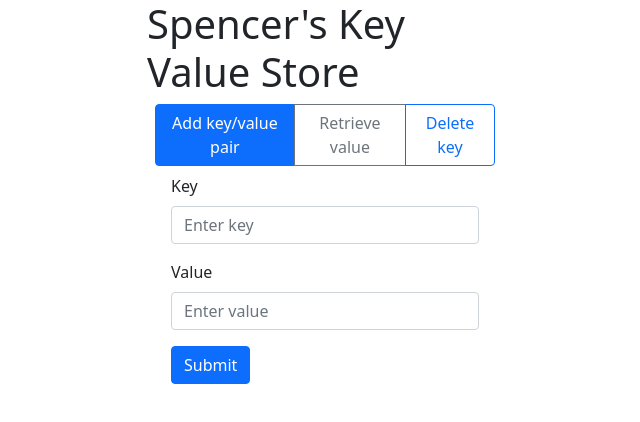
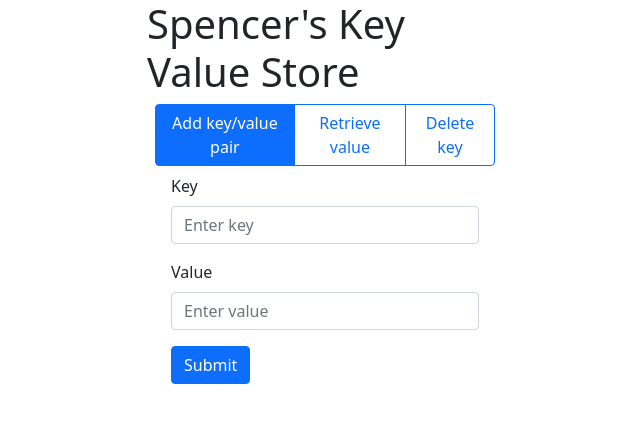
Before and after one commit to McMastS/censys-takehome, a React (Create React App) app in the folder frontend/: page / in a window 1280 px wide. Shown: the top 422 px of the page, without its empty margins (315-955 px from the left). Built offline with nearby package versions, Linux system fonts and the light colour scheme.

Commit message:
Update retrieve value button colour

```diff
--- a/frontend/src/components/ActionSelector.tsx
+++ b/frontend/src/components/ActionSelector.tsx
@@ -23,7 +23,7 @@ const ActionSelector = ({ selectedAction, setError, setSelectedAction }: ActionS
       </Button>
       <Button
         variant={selectedAction === SelectedAction.RetrieveValue
-          ? "secondary" : "outline-secondary"}
+          ? "primary" : "outline-primary"}
         onClick={() => {
           setError("");
           setSelectedAction(SelectedAction.RetrieveValue);
```
